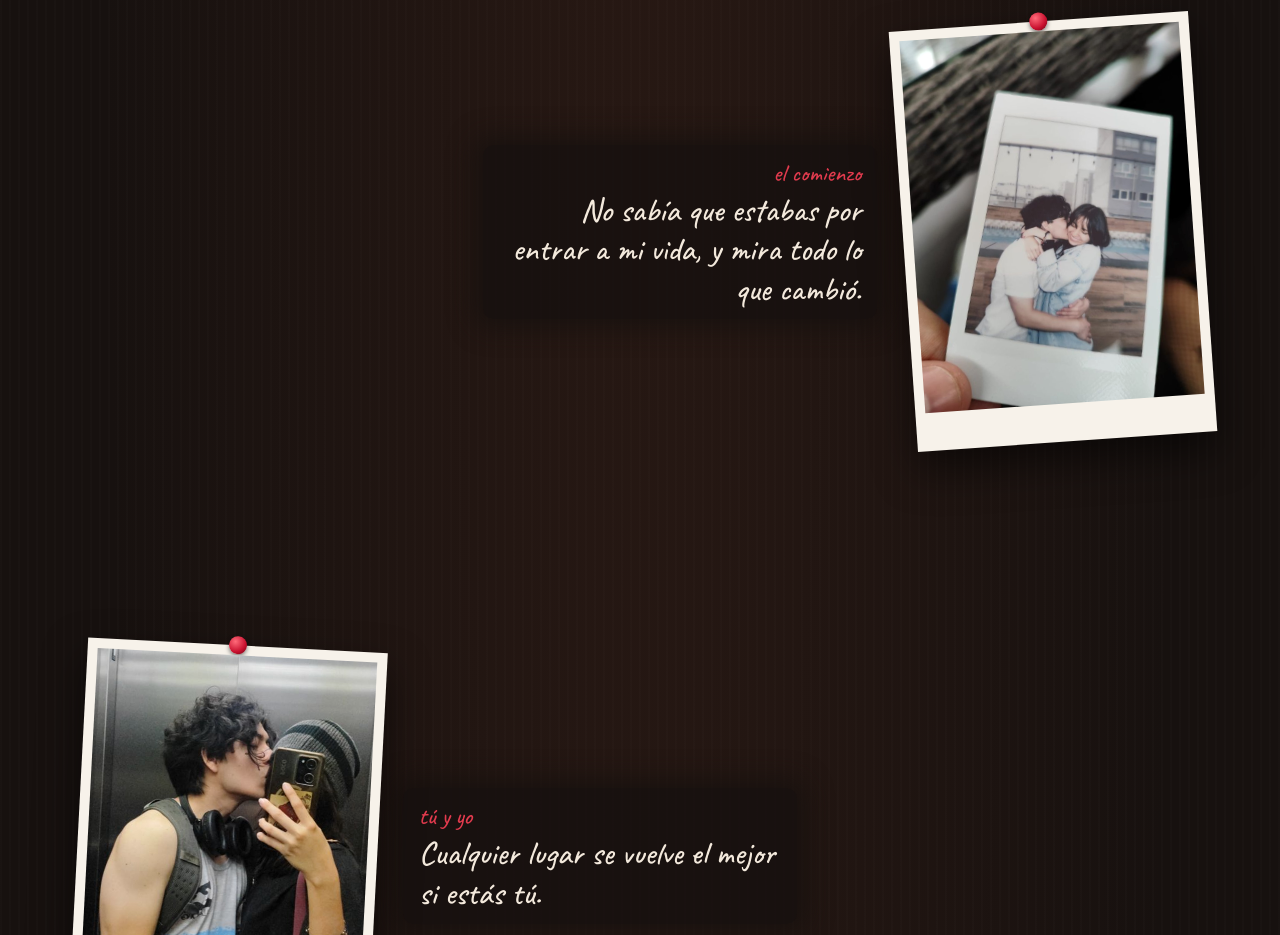
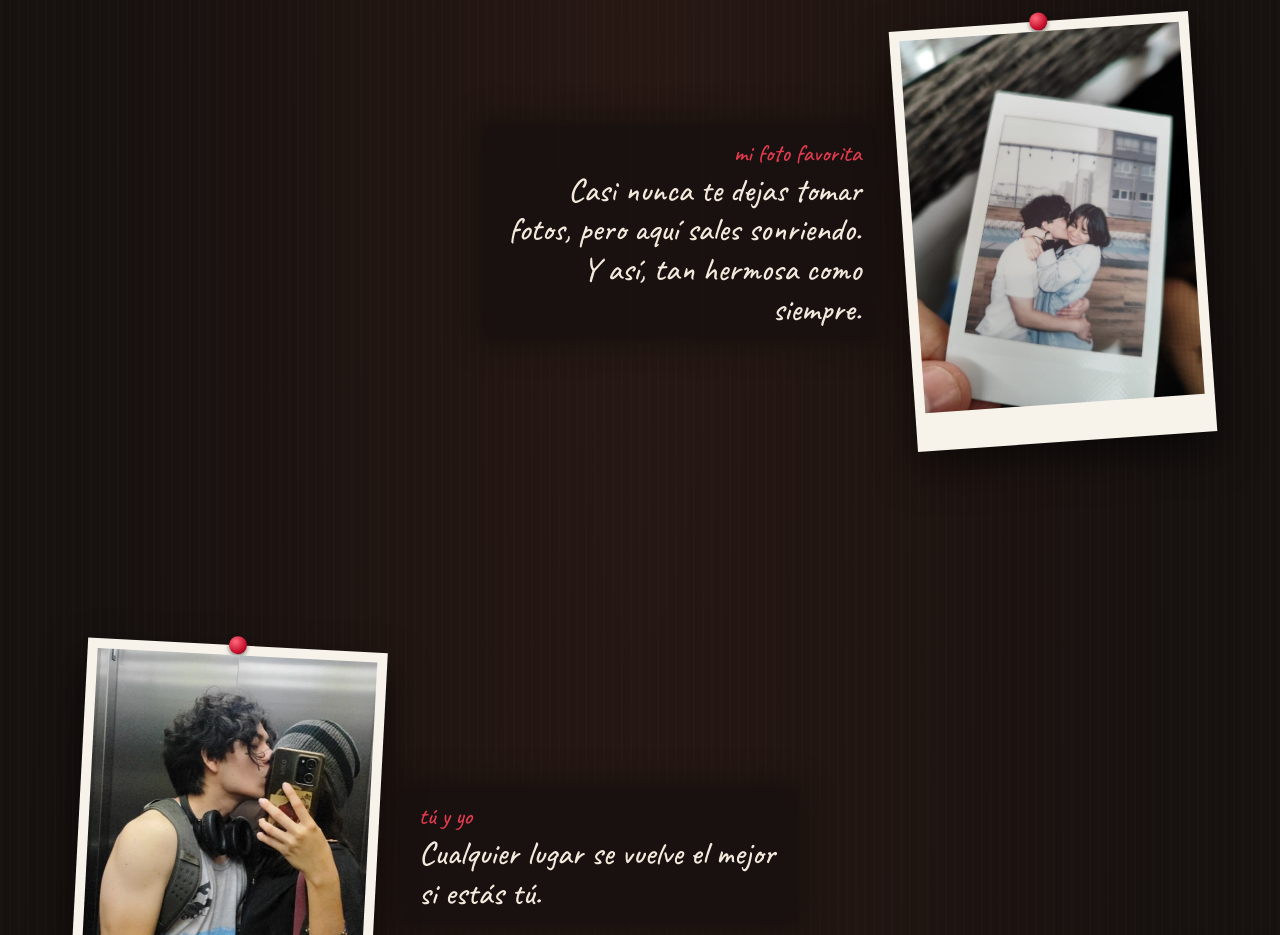
Before and after one commit to Lettuze/para-xio, a plain HTML site: page index.html in a window 1280 px wide. Shown: the part 880-1815 px from the top of the page. Drawn offline with nearby package versions, Linux system fonts and the light colour scheme.

Commit message:
Frase de la foto favorita
Co-Authored-By: Claude Opus 5.5 <noreply@anthropic.com>
Claude-Session: https://claude.ai/code/session_01KLz9tQQSM27WMjGsAboN1t

```diff
--- a/index.html
+++ b/index.html
@@ -120,7 +120,7 @@
 <!-- Nudos: cambia las frases por las tuyas -->
 <section class="knot"><div class="card">
   <div class="polaroid" style="--r:-4deg"><span class="pin"></span><img src="img/1.jpg" alt="Nosotros en una foto instantánea"></div>
-  <div class="note"><div class="when">el comienzo</div><p>No sabía que estabas por entrar a mi vida, y mira todo lo que cambió.</p></div>
+  <div class="note"><div class="when">mi foto favorita</div><p>Casi nunca te dejas tomar fotos, pero aquí sales sonriendo. Y así, tan hermosa como siempre.</p></div>
 </div></section>
 
 <section class="knot"><div class="card">
```
